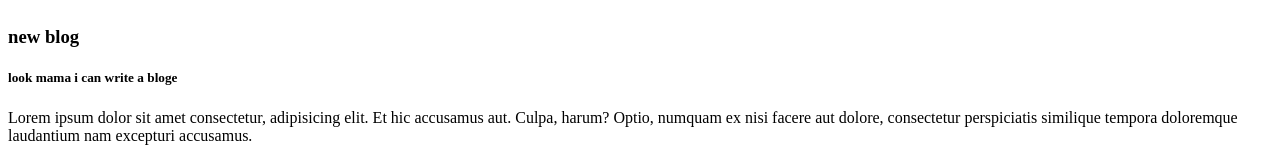
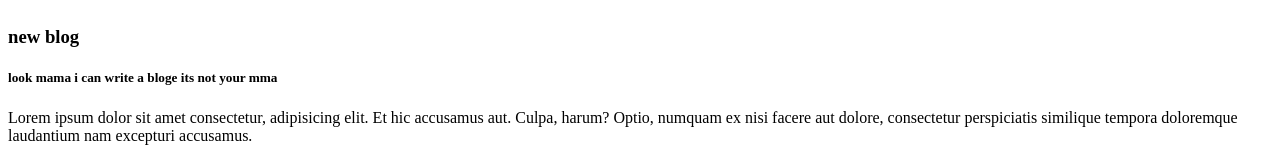
Before and after one commit to mohammadmremonislam/my-third-repo, a plain HTML site: page index.html in a window 1280 px wide. Shown: the part 131-291 px from the top of the page. Drawn offline with Linux system fonts and the light colour scheme.

Commit message:
not your mma

```diff
--- a/index.html
+++ b/index.html
@@ -11,7 +11,7 @@
     <h3>new destination.</h3>
     <img src="programming.jpeg" alt="">
     <h3>new blog</h3>
-    <h5>look mama i can write a bloge</h5>
+    <h5>look mama i can write a bloge its not your mma</h5>
     <p>Lorem ipsum dolor sit amet consectetur, adipisicing elit. Et hic accusamus aut. Culpa, harum? Optio, numquam ex nisi facere aut dolore, consectetur perspiciatis similique tempora doloremque laudantium nam excepturi accusamus.</p>
 </body>
 </html>
```
